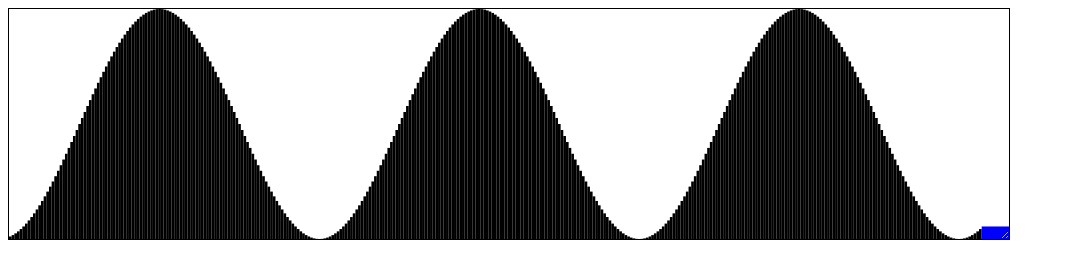
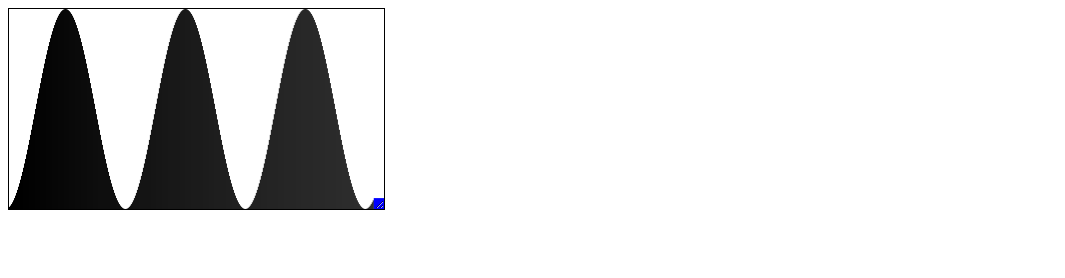
Before and after one commit to adderek/mtplot, a plain HTML site: page index.html in a window 1280 px wide. Shown: the whole page, without its empty margins (0-1065 px from the left). Drawn offline with Linux system fonts and the light colour scheme.

Commit message:
Change size

```diff
--- a/index.html
+++ b/index.html
@@ -4,7 +4,7 @@
         <script type="module" src="mtplot.js"></script>
     </head>
     <body>
-        <div id="container" style="border:1px solid black;height: 230px;width: 1000px;resize: both;overflow: hidden;"></div>
+        <div id="container" style="border:1px solid black;height: 200px;width: 375px;resize: both;overflow: hidden;"></div>
 
         <script type="module">
             import MTPlot from './mtplot.js';
```
